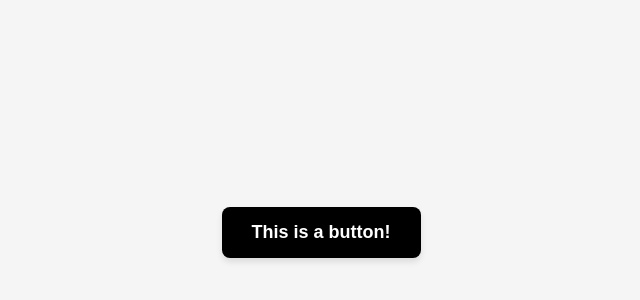
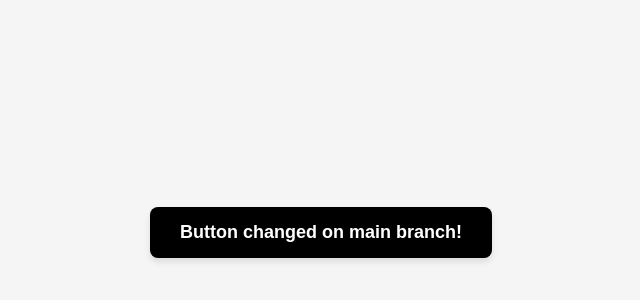
Before and after one commit to StephanieLFeinberg/Design-team-branching-learning, a plain HTML site: page index.html in a window 1280 px wide. Shown: the part 168-468 px from the top of the page, without its empty margins (319-959 px from the left). Drawn offline with Linux system fonts and the light colour scheme.

Commit message:
Change button text on main branch

```diff
--- a/index.html
+++ b/index.html
@@ -8,7 +8,7 @@
 </head>
 <body>
     <div class="container">
-        <button class="main-button">This is a button!</button>
+        <button class="main-button">Button changed on main branch!</button>
     </div>
     <script src="data.json" type="application/json"></script>
 </body>
```
